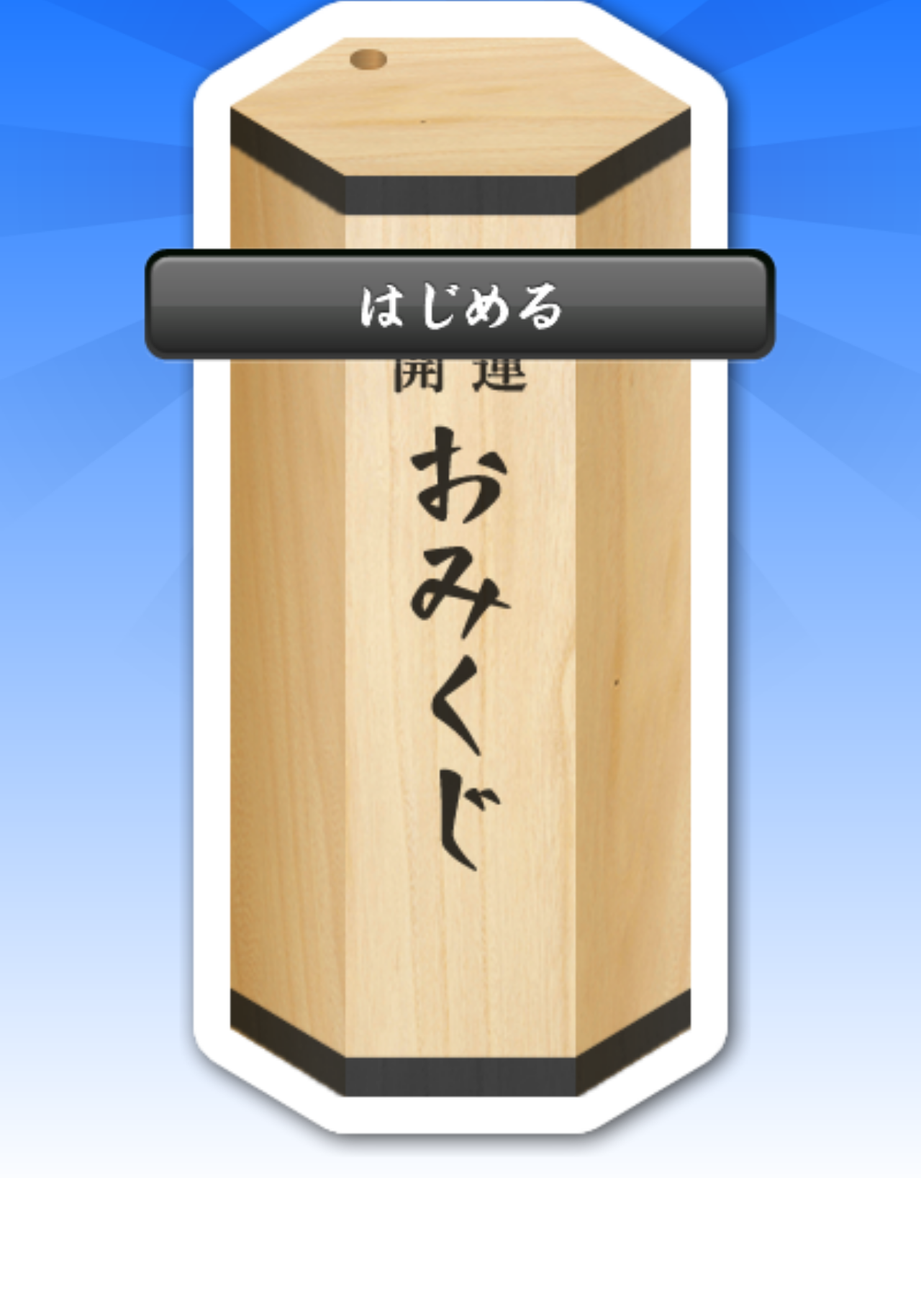
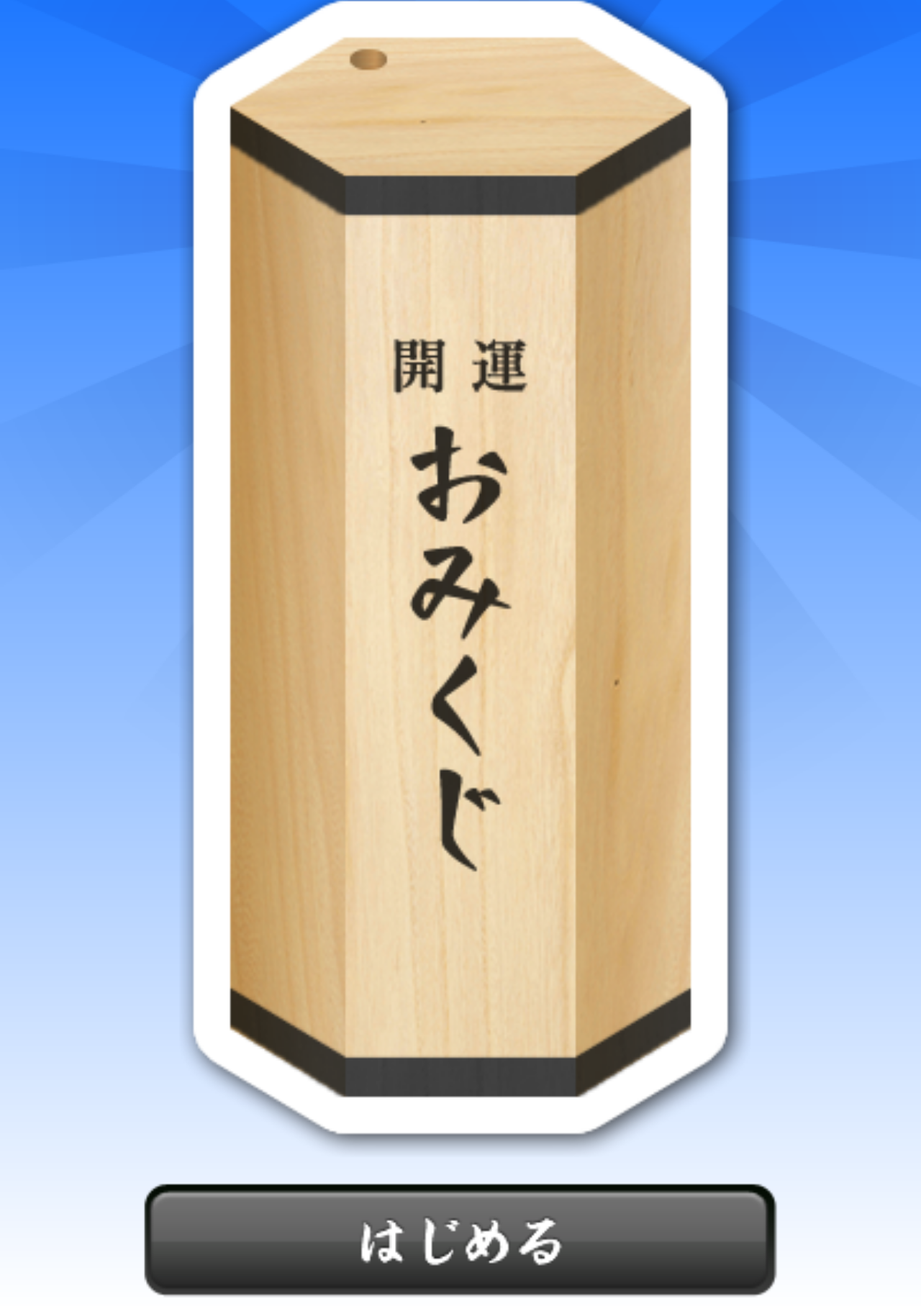
Before and after one commit to doitaakira/omikuji, a website: page www/index.html in a window 1280 px wide. Shown: the part 255-2070 px from the top of the page at 72% size. Before the commit the page ends 1892 px from the top, so only its background shows below. Drawn offline with Linux system fonts and the light colour scheme.

Commit message:
手直し

```diff
--- a/www/components/loader.css
+++ b/www/components/loader.css
@@ -4,3 +4,4 @@
  */
 
 /*** <GENERATED> ***/
+/*全体*/
--- a/www/components/ugoki.js
+++ b/www/components/ugoki.js
@@ -1,8 +1,4 @@
     //listen to shake event
-function shImg(iName){
-	iObj = document.images[iName].style;
-	if (iObj.visibility == "visible") iObj.visibility = "hidden"; else iObj.visibility = "visible";
-}
 
   function move() { var shakeEvent = new Shake({threshold: 15});
     shakeEvent.start();
@@ -33,4 +29,5 @@ function shImg(iName){
             document.getElementById("saisyo").style["display"] = "none";
             document.getElementById("kekka").src = "images/" + image_name;
             document.getElementById("kekka").style["display"] = "inline";
+             document.getElementById("button").src = "images/omikuji-btn-yarinaosu.png";
         }
--- a/www/index.html
+++ b/www/index.html
@@ -32,6 +32,8 @@
             bottom: 30px;
             width: 100%;
         }
+
+
     </style>
 </head>
 <body>
@@ -39,10 +41,8 @@
         <img id="saisyo" src="images/omikuji-box.png" />
         <img id="kekka" style="display : none;"/>
     </div>
-    <div id="bottombar">
-        <a href="javaScript:shImg('myIMG1')">
-          <img id="button" name="myIMG" src="images/omikuji-btn-hajimeru.png" style="position:static;visibility:visible"　onclick="move();shIMG(myIMG)">
-          </a>
+    <div class="bottombar">
+      <img id="button" src="images/omikuji-btn-hajimeru.png" onclick="move()">
     </div>
     <script type="text/javascript" src="https://cdn.rawgit.com/alexgibson/shake.js/master/shake.js"　></script>
     <script type="text/javascript" src="components/ugoki.js"></script>
```
